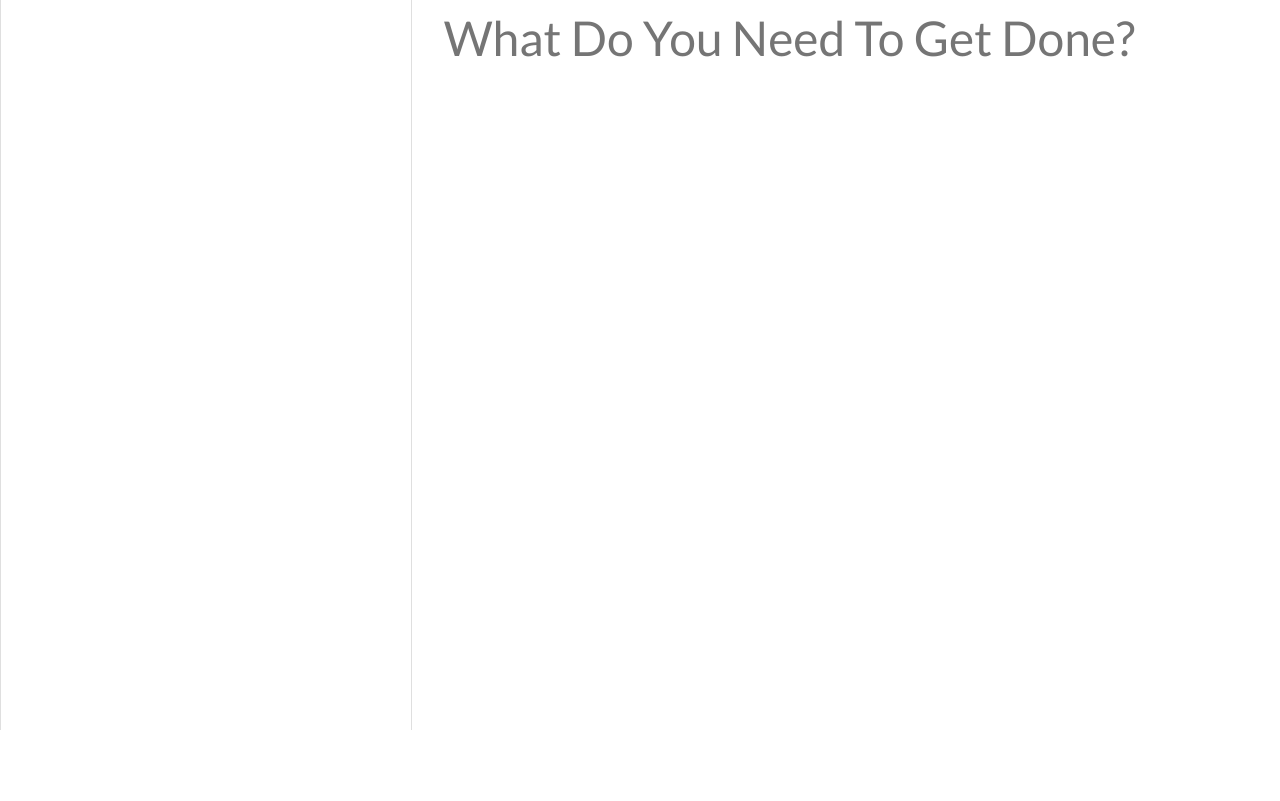
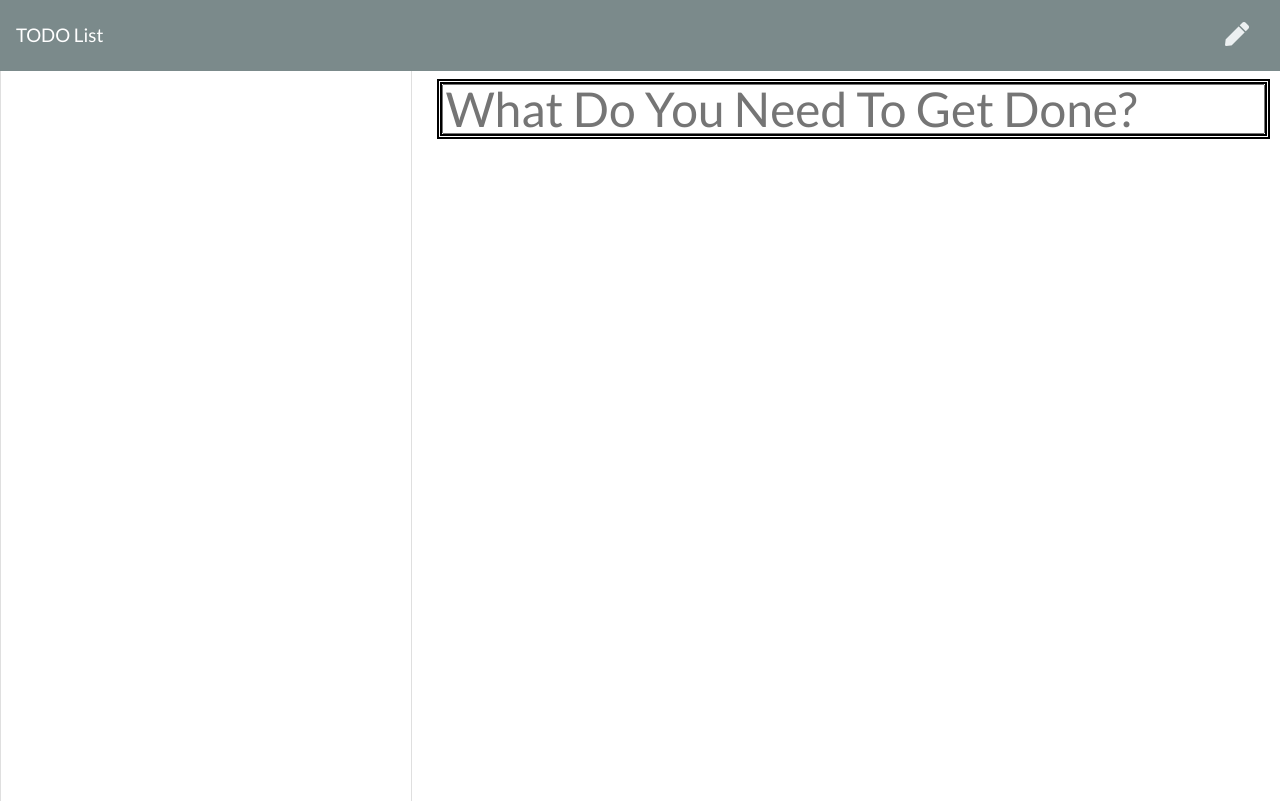
Before and after one commit to Colbynorm/note-taker, a website: page public/todoList.html in a window 1280 px wide. Drawn offline with nearby package versions, Linux system fonts and the light colour scheme; no server answers.

Commit message:
added to files

```diff
--- a/package.json
+++ b/package.json
@@ -9,6 +9,8 @@
   "author": "",
   "license": "ISC",
   "dependencies": {
-    "express": "^4.16.4"
+    "bootstrap": "^5.2.3",
+    "express": "^4.16.4",
+    "react-bootstrap": "^2.7.0"
   }
 }
--- a/public/assets/css/styles.css
+++ b/public/assets/css/styles.css
@@ -18,8 +18,7 @@ html, body {
 .note-textarea, .note-title {
   color: #000000;
   width: 100%;
-  outline: none;
-  border: none;
+  outline: thick double;
 }
 
 .note-textarea {
--- a/public/todoList.html
+++ b/public/todoList.html
@@ -13,13 +13,13 @@
 </head>
 
 <body>
-  <!-- <nav class="navbar navbar-dark bg-dark">
+  <nav class="navbar navbar-dark bg-dark">
     <a class="navbar-brand" href="/">TODO List</a>
     <div class="icons">
       <i class="fas fa-save text-light save-note"></i>
       <i class="fas fa-pen text-light new-note"></i>
     </div>
-  </nav> -->
+  </nav>
   <div class="container-fluid">
     <div class="row">
       <div class="col-4 list-container">
```
Also changed, not shown: NavHeader.js (deleted, +0 -10 lines), public/index.html (+2 -4 lines), README.md, 1 other file.
